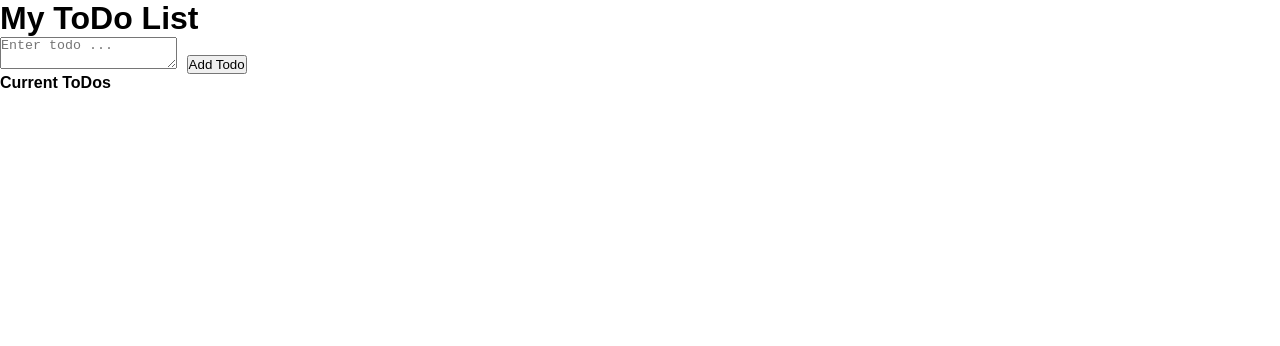
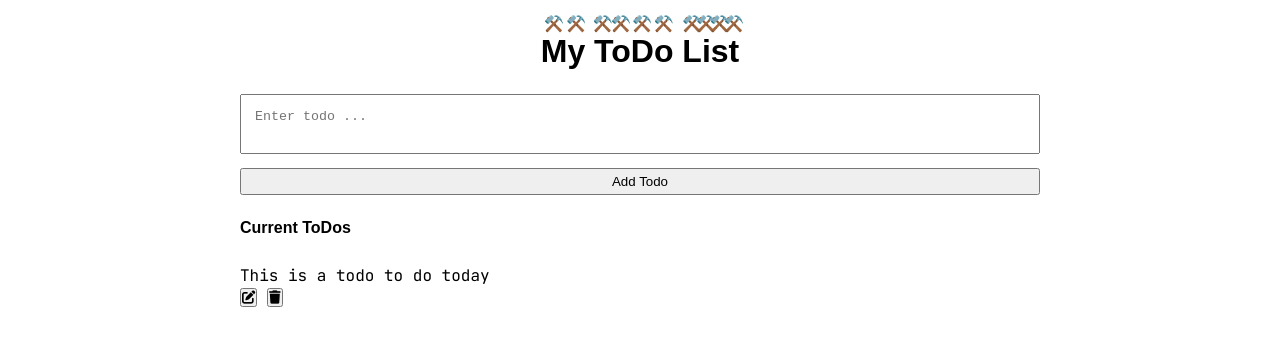
Before and after one commit to WazzaPd/ToDoNow, a plain HTML site: page index.html in a window 1280 px wide. Drawn offline with Linux system fonts and the light colour scheme.

Commit message:
style + add fontawesome icons

```diff
--- a/index.html
+++ b/index.html
@@ -9,6 +9,7 @@
     <link rel="preconnect" href="https://fonts.googleapis.com">
     <link rel="preconnect" href="https://fonts.gstatic.com" crossorigin>
     <link href="https://fonts.googleapis.com/css2?family=JetBrains+Mono:ital,wght@0,100;0,200;0,300;0,400;0,500;0,600;0,700;0,800;1,100;1,200;1,300;1,400;1,500;1,600;1,700;1,800&family=Montserrat:ital,wght@0,100;0,200;0,300;0,400;0,500;0,600;0,700;0,800;0,900;1,100;1,200;1,300;1,400;1,500;1,600;1,700;1,800;1,900&display=swap" rel="stylesheet">
+    <link rel="stylesheet" href="https://cdnjs.cloudflare.com/ajax/libs/font-awesome/6.5.1/css/all.min.css" integrity="sha512-DTOQO9RWCH3ppGqcWaEA1BIZOC6xxalwEsw9c2QQeAIftl+Vegovlnee1c9QX4TctnWMn13TZye+giMm8e2LwA==" crossorigin="anonymous" referrerpolicy="no-referrer" />
 </head>
 
 <body>
@@ -20,6 +21,17 @@
     <section>
         <h4>Current ToDos</h4>
         <div class="todoContainer"></div>
+        <div class="todo">
+            <p>This is a todo to do today</p>
+            <div>
+                <button>
+                    <i class="fa-solid fa-pen-to-square"></i>
+                </button>
+                <button>
+                    <i class="fa-solid fa-trash"></i>
+                </button>
+            </div>
+        </div>
     </section>
 </body>
 </html>
--- a/styles.css
+++ b/styles.css
@@ -11,5 +11,36 @@ h4 {
 
 body {
     font-family: 'JetBrains Mono', monospace;
+    display: flex;
+    flex-direction: column;
+    gap: 24px;
+    padding: 14px;
+    min-height: 100vh;
+}
 
+h1 {
+    text-emphasis: '⚒️';
+    text-align: center;
 }
+
+form,
+section {
+    display: flex;
+    flex-direction: column;
+    gap: 14px;
+    width: 100%;
+    max-width: 800px;
+    margin: 0 auto;
+}
+
+form textarea {
+    resize: none;
+    width: 100%;
+    min-height: 60px;
+    padding: 14px;
+}
+
+form button {
+    padding: 4px;
+    cursor: pointer;
+}
```
